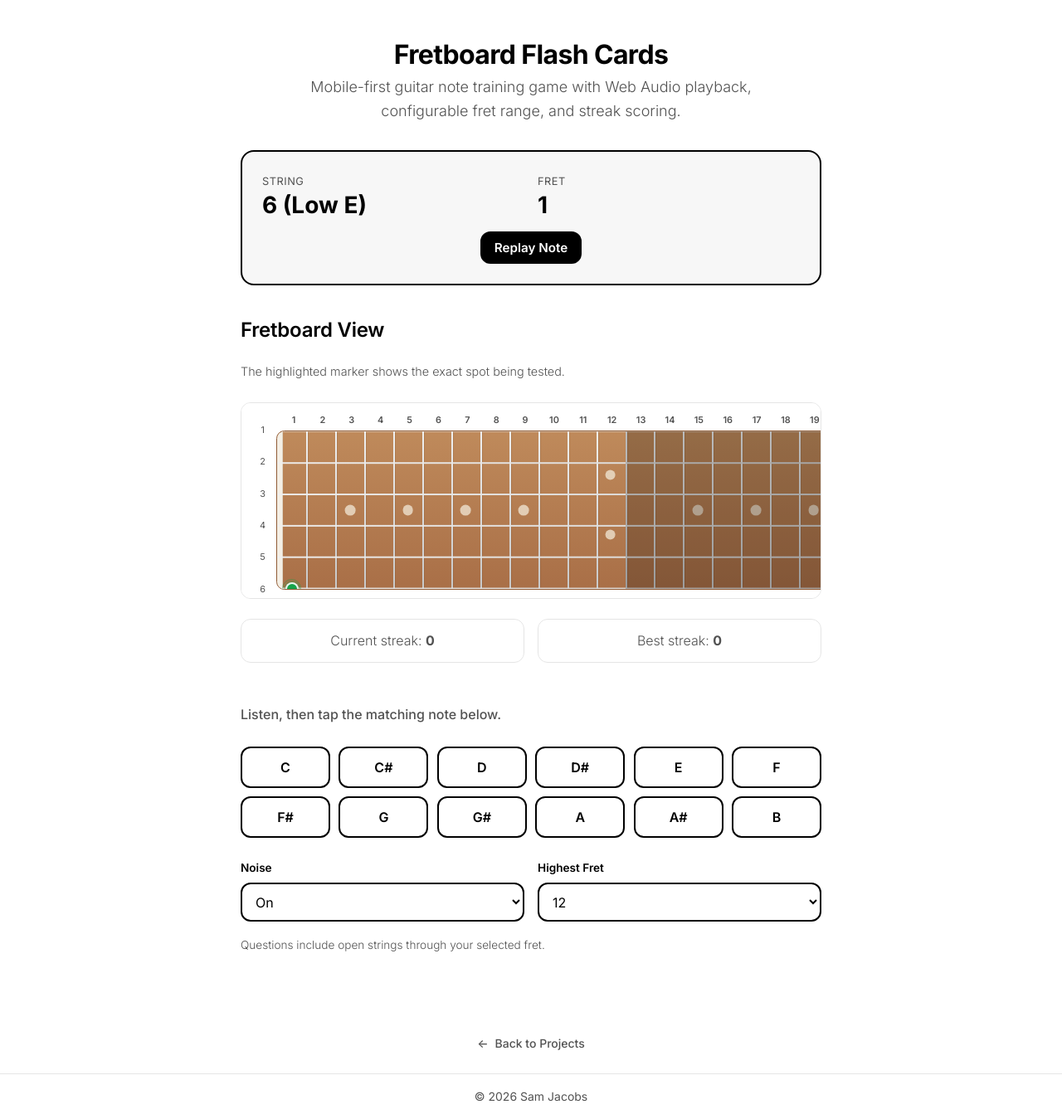
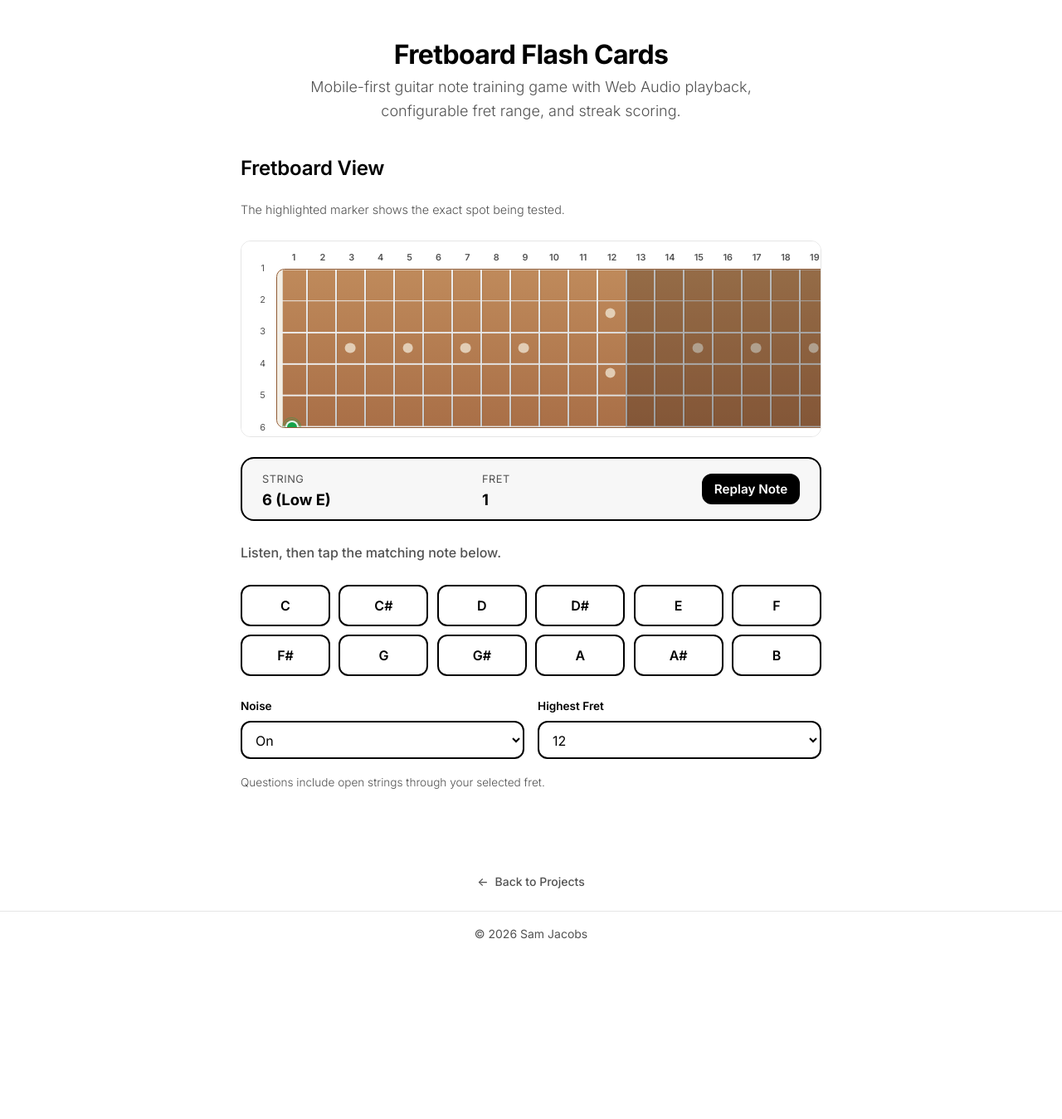
Before and after one commit to s-jac/s-jac.github.io, a Jekyll site: the page built from projects/fretboard-flash-cards.html, in a window 1280 px wide. Shown: the whole page at 83% size. Built offline with Jekyll 4.4.1, drawn with Linux system fonts in a browser that asks for light colours; after the commit the page ends 1154 px from its top, so only the background shows below that.

Commit message:
test it out on mobile now

```diff
--- a/assets/css/fretboard-flash-cards.css
+++ b/assets/css/fretboard-flash-cards.css
@@ -7,9 +7,10 @@
 
 .fretboard-card {
   display: grid;
-  grid-template-columns: 1fr 1fr;
+  grid-template-columns: minmax(0, 1fr) minmax(0, 1fr) auto;
+  align-items: center;
   gap: var(--spacing-sm);
-  padding: var(--spacing-md);
+  padding: 0.8rem var(--spacing-md);
   background: var(--color-gray-100);
   border: 2px solid var(--color-foreground);
   border-radius: 1rem;
@@ -31,13 +32,13 @@
 }
 
 .fretboard-card__value {
-  font-size: 1.75rem;
-  line-height: 1.1;
+  font-size: 1.15rem;
+  line-height: 1.2;
 }
 
 .fretboard-card .fretboard-button {
-  grid-column: 1 / -1;
-  justify-self: center;
+  justify-self: end;
+  white-space: nowrap;
 }
 
 .fretboard-visual {
@@ -251,22 +252,6 @@
   margin-bottom: 0;
 }
 
-.fretboard-score {
-  display: grid;
-  grid-template-columns: 1fr 1fr;
-  gap: var(--spacing-sm);
-  margin-bottom: var(--spacing-md);
-}
-
-.fretboard-score__item {
-  font-size: 1rem;
-  margin-bottom: 0;
-  padding: 0.7rem 0.75rem;
-  border: 1px solid var(--color-gray-200);
-  border-radius: 0.75rem;
-  text-align: center;
-}
-
 .fretboard-feedback {
   margin-bottom: var(--spacing-md);
   min-height: 1.8rem;
@@ -338,7 +323,7 @@
 
 .fretboard-button--secondary {
   border-radius: 0.75rem;
-  padding: 0.5rem 0.9rem;
+  padding: 0.45rem 0.8rem;
 }
 
 .fretboard-card--correct {
@@ -382,3 +367,14 @@
     grid-template-columns: repeat(6, minmax(0, 1fr));
   }
 }
+
+@media (max-width: 640px) {
+  .fretboard-card {
+    grid-template-columns: 1fr 1fr;
+  }
+
+  .fretboard-card .fretboard-button {
+    grid-column: 1 / -1;
+    justify-self: end;
+  }
+}
--- a/assets/js/fretboard-flash-cards.js
+++ b/assets/js/fretboard-flash-cards.js
@@ -23,8 +23,6 @@
 let toneSynth = null;
 let toneDisabled = false;
 let currentRound = null;
-let currentStreak = 0;
-let bestStreak = 0;
 let canAnswer = true;
 
 function midiToFrequency(midiNote) {
@@ -154,11 +152,6 @@
   document.querySelectorAll('.fretboard-note').forEach(function(button) {
     button.classList.remove('fretboard-note--correct', 'fretboard-note--wrong');
   });
-}
-
-function updateScore() {
-  document.getElementById('streakValue').textContent = String(currentStreak);
-  document.getElementById('bestValue').textContent = String(bestStreak);
 }
 
 function fretToPercent(fretNumber) {
@@ -325,11 +318,6 @@
 
   if (isCorrect) {
     canAnswer = false;
-    currentStreak += 1;
-    if (currentStreak > bestStreak) {
-      bestStreak = currentStreak;
-    }
-    updateScore();
     guessButton.classList.add('fretboard-note--correct');
     gameCard.classList.remove('fretboard-card--wrong');
     gameCard.classList.add('fretboard-card--correct');
@@ -337,8 +325,6 @@
     window.setTimeout(nextRound, 850);
   } else {
     canAnswer = true;
-    currentStreak = 0;
-    updateScore();
     guessButton.classList.add('fretboard-note--wrong');
     gameCard.classList.remove('fretboard-card--correct');
     gameCard.classList.add('fretboard-card--wrong');
@@ -375,6 +361,5 @@
 document.addEventListener('DOMContentLoaded', function() {
   buildFretboardNeck();
   addEventListeners();
-  updateScore();
   nextRound();
 });
--- a/projects/fretboard-flash-cards.html
+++ b/projects/fretboard-flash-cards.html
@@ -16,6 +16,14 @@
   </header>
 
   <div class="article__content">
+    <section class="fretboard-visual" aria-label="Fretboard position preview">
+      <h2 class="fretboard-visual__title">Fretboard View</h2>
+      <p class="fretboard-visual__hint">The highlighted marker shows the exact spot being tested.</p>
+      <div class="fretboard-visual__scroll">
+        <div class="fretboard-neck" id="fretboardNeck"></div>
+      </div>
+    </section>
+
     <section class="fretboard-card" id="gameCard" aria-live="polite">
       <div class="fretboard-card__meta">
         <span class="fretboard-card__label">String</span>
@@ -28,19 +36,6 @@
       <button type="button" class="fretboard-button fretboard-button--secondary" id="replayButton">
         Replay Note
       </button>
-    </section>
-
-    <section class="fretboard-visual" aria-label="Fretboard position preview">
-      <h2 class="fretboard-visual__title">Fretboard View</h2>
-      <p class="fretboard-visual__hint">The highlighted marker shows the exact spot being tested.</p>
-      <div class="fretboard-visual__scroll">
-        <div class="fretboard-neck" id="fretboardNeck"></div>
-      </div>
-    </section>
-
-    <section class="fretboard-score" aria-live="polite">
-      <p class="fretboard-score__item">Current streak: <strong id="streakValue">0</strong></p>
-      <p class="fretboard-score__item">Best streak: <strong id="bestValue">0</strong></p>
     </section>
 
     <p class="fretboard-feedback" id="feedbackMessage">Listen, then tap the matching note below.</p>
```
